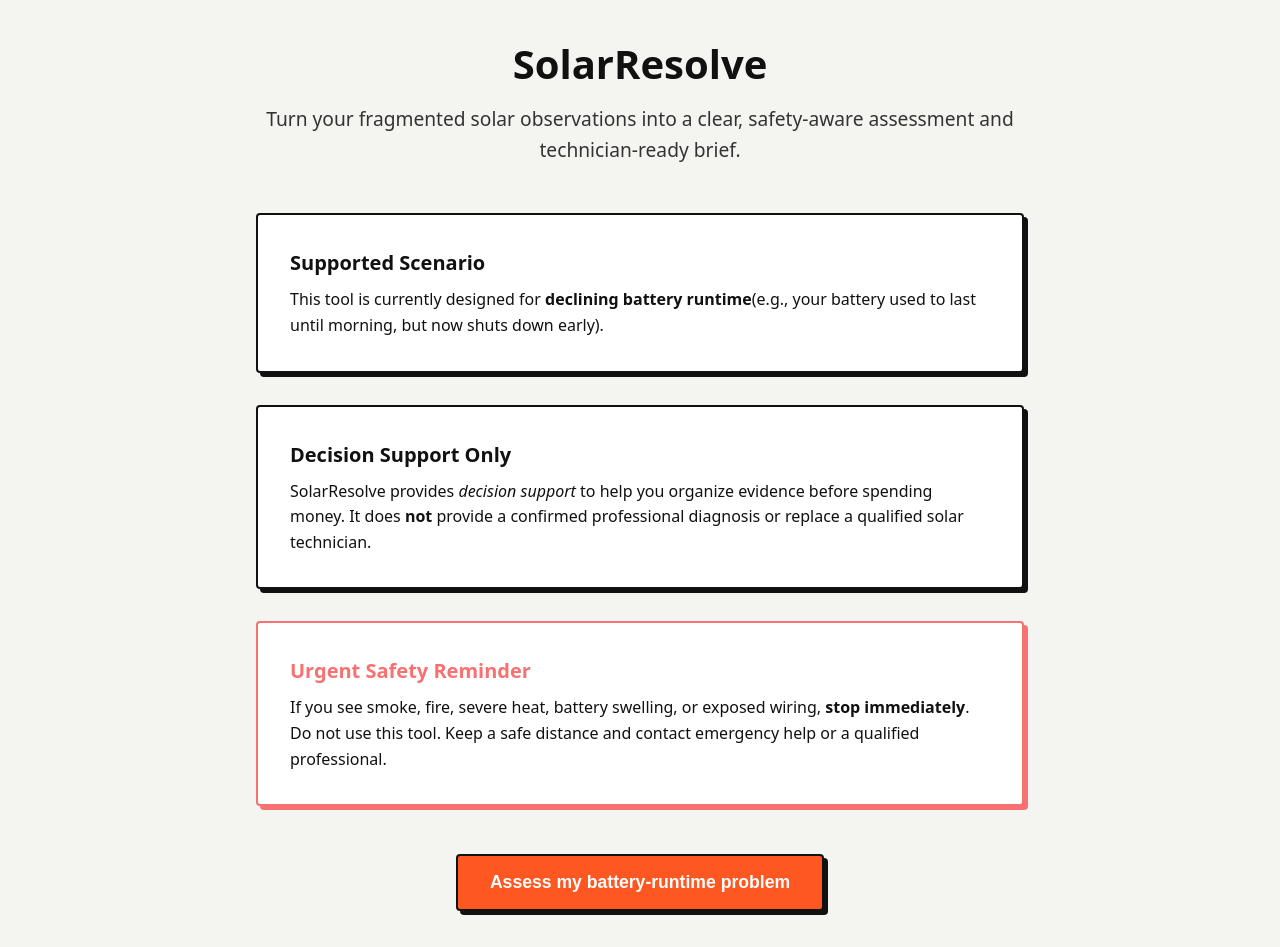
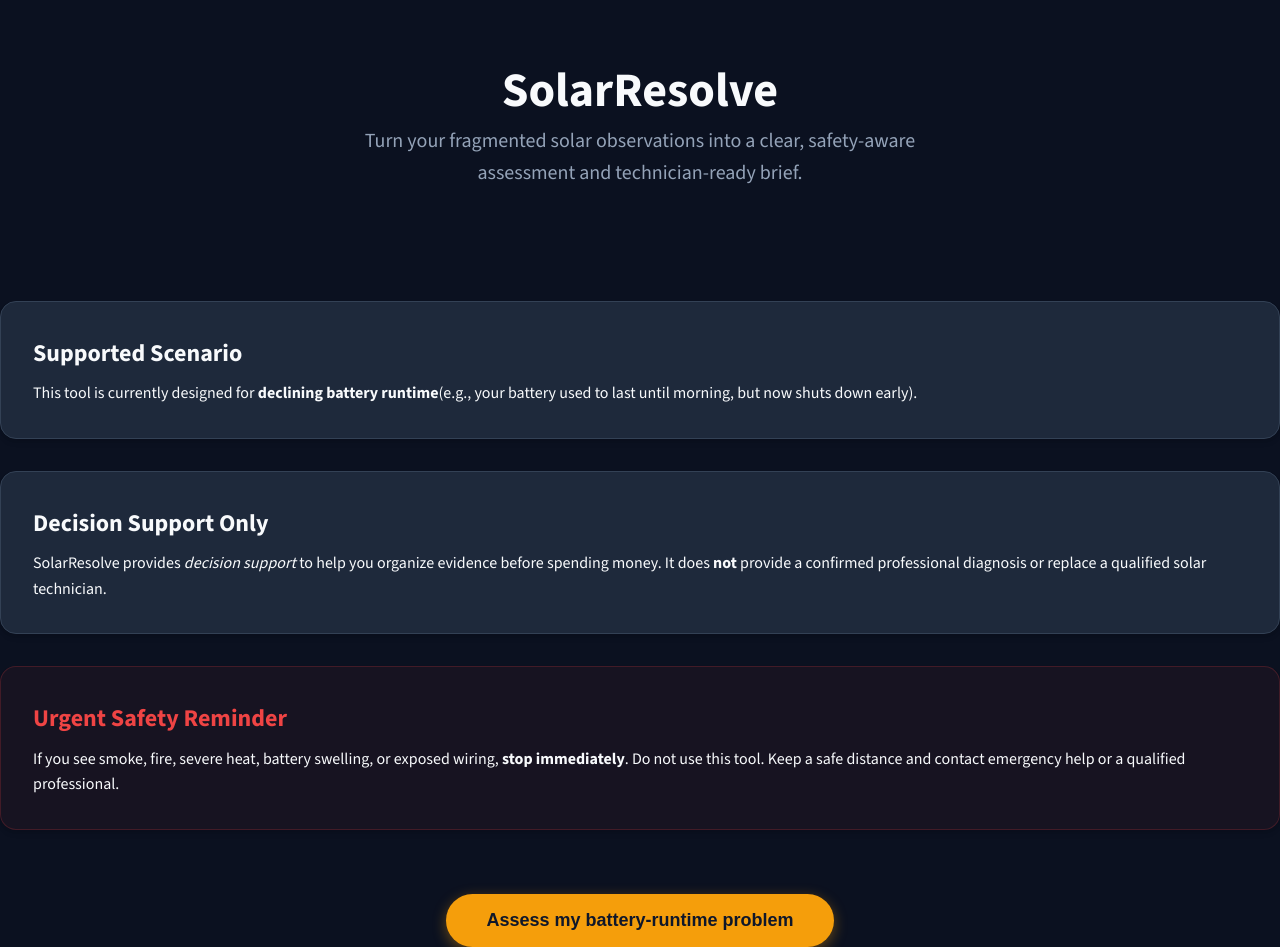
Before and after one commit to albunani/SolarResolve-24, a React (Vite) app in the folder frontend/: page / in a window 1280 px wide. Built offline with nearby package versions, Linux system fonts and the light colour scheme; no server answers.

Commit message:
feat: redesign UI to match SolarPeer360 brand guidelines

```diff
--- a/frontend/src/index.css
+++ b/frontend/src/index.css
@@ -1,24 +1,37 @@
+@import url('https://fonts.googleapis.com/css2?family=Source+Sans+3:wght@400;500;600;700;800&display=swap');
+
 :root {
-  /* Colors */
-  --bg-main: #f4f4f0;
-  --bg-surface: #ffffff;
-  --text-primary: #111111;
-  --text-secondary: #333333;
-  --text-muted: #666666;
-  --accent-primary: #ff5722; /* Vibrant solar amber */
-  --accent-hover: #ff784e;
-  --accent-focus: #111111;
-  --border-color: #111111;
+  /* SolarPeer360 Inspired Palette */
+  --bg-main: #0b1120; /* Deep dark slate */
+  --bg-surface: #1e293b; /* Slightly lighter card bg */
+  --bg-white: #ffffff;
+
+  --text-primary: #f8fafc;
+  --text-secondary: #94a3b8;
+  --text-muted: #64748b;
+  --text-dark: #0f172a;
+
+  --accent-primary: #f59e0b; /* Amber energy */
+  --accent-hover: #fbbf24;
+  --accent-focus: #fcd34d;
+
+  --border-color: #334155;
+  --border-light: #e2e8f0;
 
   /* Typography */
-  --font-sans: system-ui, -apple-system, sans-serif;
+  --font-sans: 'Source Sans 3', system-ui, -apple-system, sans-serif;
 
   /* Layout & Spacing */
   --space-sm: 0.5rem;
   --space-md: 1rem;
   --space-lg: 2rem;
   --space-xl: 4rem;
-  --radius-md: 4px;
+  --radius-md: 12px;
+  --radius-lg: 16px;
+
+  --shadow-sm: 0 1px 2px 0 rgba(0, 0, 0, 0.05);
+  --shadow-md: 0 4px 6px -1px rgba(0, 0, 0, 0.1), 0 2px 4px -1px rgba(0, 0, 0, 0.06);
+  --shadow-lg: 0 10px 15px -3px rgba(0, 0, 0, 0.1), 0 4px 6px -2px rgba(0, 0, 0, 0.05);
 
   --max-width: 800px;
 }
@@ -40,32 +53,68 @@ body {
 a {
   color: var(--accent-primary);
   text-decoration: none;
+  font-weight: 500;
+  transition: color 0.2s ease;
 }
 
 a:hover {
-  text-decoration: underline;
+  color: var(--accent-hover);
 }
 
-button:focus-visible, a:focus-visible {
-  outline: 2px solid var(--accent-focus);
-  outline-offset: 4px;
-}
-
-#root {
-  display: flex;
-  flex-direction: column;
-  min-height: 100vh;
-}
-
-.container {
-  width: 100%;
+.app-container {
   max-width: var(--max-width);
   margin: 0 auto;
-  padding: var(--space-lg) var(--space-md);
-}
-
-.screen-container {
-  flex: 1;
+  padding: var(--space-lg);
+  min-height: 100vh;
   display: flex;
   flex-direction: column;
 }
+
+/* Base Card Utility */
+.card {
+  background-color: var(--bg-surface);
+  border: 1px solid var(--border-color);
+  border-radius: var(--radius-lg);
+  padding: var(--space-lg);
+  box-shadow: var(--shadow-md);
+  transition: transform 0.2s ease, box-shadow 0.2s ease;
+}
+
+.card-lift:hover {
+  transform: translateY(-4px);
+  box-shadow: var(--shadow-lg);
+}
+
+/* Typography utilities */
+.eyebrow {
+  color: var(--accent-primary);
+  font-weight: 700;
+  text-transform: uppercase;
+  letter-spacing: 0.05em;
+  font-size: 0.875rem;
+  margin-bottom: 0.5rem;
+}
+
+.muted {
+  color: var(--text-muted);
+  font-size: 0.875rem;
+}
+
+.small-heading {
+  font-size: 1.5rem;
+  font-weight: 700;
+  color: var(--text-primary);
+}
+
+/* Icon Badges */
+.icon-badge {
+  display: inline-flex;
+  align-items: center;
+  justify-content: center;
+  width: 48px;
+  height: 48px;
+  border-radius: 12px;
+  background-color: rgba(245, 158, 11, 0.1);
+  color: var(--accent-primary);
+  margin-bottom: 1rem;
+}
--- a/frontend/src/screens/FormStyles.css
+++ b/frontend/src/screens/FormStyles.css
@@ -5,36 +5,49 @@
   flex-direction: column;
   gap: var(--space-lg);
   max-width: 600px;
+  margin: 0 auto;
+}
+
+.form-header {
+  margin-bottom: var(--space-sm);
 }
 
 .form-header h1 {
-  font-size: 2.2rem;
+  font-size: 2.25rem;
   font-weight: 800;
   color: var(--text-primary);
   margin-bottom: var(--space-sm);
+  line-height: 1.2;
 }
 
 .form-header p {
   color: var(--text-secondary);
+  font-size: 1.1rem;
 }
 
 .form-section {
   background-color: var(--bg-surface);
-  border: 2px solid var(--border-color);
-  border-radius: var(--radius-md);
+  border: 1px solid var(--border-color);
+  border-radius: var(--radius-lg);
   padding: var(--space-lg);
   display: flex;
   flex-direction: column;
   gap: var(--space-md);
-  box-shadow: 4px 4px 0px var(--border-color);
+  box-shadow: var(--shadow-md);
+  transition: transform 0.2s ease, box-shadow 0.2s ease;
+}
+
+.form-section:hover {
+  box-shadow: var(--shadow-lg);
+  transform: translateY(-2px);
 }
 
 .form-section h2 {
   font-size: 1.25rem;
-  font-weight: 800;
+  font-weight: 700;
   color: var(--text-primary);
   margin-bottom: var(--space-sm);
-  border-bottom: 2px solid var(--border-color);
+  border-bottom: 1px solid var(--border-color);
   padding-bottom: var(--space-sm);
 }
 
@@ -50,19 +63,22 @@
   align-items: center;
   gap: 12px;
   cursor: pointer;
-  padding: 12px;
+  padding: 16px;
   border-radius: var(--radius-md);
-  border: 2px solid transparent;
+  border: 1px solid var(--border-color);
+  background-color: rgba(255, 255, 255, 0.02);
   transition: all 0.2s;
 }
 
 .checkbox-label:hover {
-  background-color: rgba(0, 0, 0, 0.03);
-  border-color: var(--border-color);
+  background-color: rgba(255, 255, 255, 0.05);
+  border-color: var(--text-secondary);
 }
 
 .checkbox-text {
-  font-size: 1.05rem;
+  font-size: 1rem;
+  color: var(--text-primary);
+  font-weight: 500;
 }
 
 /* Inputs */
@@ -83,29 +99,30 @@
 
 .form-group label {
   font-weight: 600;
-  color: var(--text-primary);
+  color: var(--text-secondary);
+  font-size: 0.9rem;
 }
 
 input[type="text"],
 input[type="number"],
 select,
 textarea {
-  background-color: var(--bg-main);
+  background-color: #0f172a; /* Darker than surface */
   color: var(--text-primary);
-  border: 2px solid var(--border-color);
+  border: 1px solid var(--border-color);
   border-radius: var(--radius-md);
-  padding: 0.75rem 1rem;
+  padding: 0.875rem 1rem;
   font-family: inherit;
   font-size: 1rem;
-  transition: box-shadow 0.2s, transform 0.1s;
+  transition: all 0.2s;
 }
 
 input:focus,
 select:focus,
 textarea:focus {
   outline: none;
-  box-shadow: 4px 4px 0px var(--accent-primary);
   border-color: var(--accent-primary);
+  box-shadow: 0 0 0 3px rgba(245, 158, 11, 0.2);
 }
 
 textarea {
@@ -128,45 +145,44 @@ textarea {
   display: flex;
   justify-content: space-between;
   align-items: center;
-  margin-top: var(--space-md);
+  margin-top: var(--space-lg);
 }
 
 .secondary-btn {
-  background-color: #fff;
+  background-color: transparent;
   color: var(--text-primary);
   font-size: 1rem;
-  font-weight: 800;
-  padding: 1rem 2rem;
-  border: 2px solid var(--border-color);
-  border-radius: var(--radius-md);
-  box-shadow: 4px 4px 0px var(--border-color);
+  font-weight: 600;
+  padding: 0.875rem 2rem;
+  border: 1px solid var(--border-color);
+  border-radius: 9999px;
   cursor: pointer;
-  transition: transform 0.1s ease, box-shadow 0.1s ease;
+  transition: all 0.2s ease;
 }
 
 .secondary-btn:hover {
-  background-color: #f4f4f0;
+  background-color: rgba(255, 255, 255, 0.05);
+  border-color: var(--text-secondary);
 }
 
 .secondary-btn:active {
-  transform: translate(2px, 2px);
-  box-shadow: 2px 2px 0px var(--border-color);
+  transform: translateY(1px);
 }
 
 /* Escalation State */
 .escalation-container {
-  border-color: #ef4444;
-  background-color: #ffeae6;
-  box-shadow: 4px 4px 0px #ef4444;
+  border-color: rgba(239, 68, 68, 0.3);
+  background-color: rgba(239, 68, 68, 0.1);
+  box-shadow: none;
 }
 
 .escalation-container h2 {
   color: #ef4444;
-  border-bottom-color: #ef4444;
+  border-bottom-color: rgba(239, 68, 68, 0.2);
 }
 
 .escalation-text {
   font-size: 1.1rem;
-  font-weight: 600;
+  font-weight: 500;
   color: #ef4444;
 }
--- a/frontend/src/screens/HomeScreen.css
+++ b/frontend/src/screens/HomeScreen.css
@@ -7,27 +7,36 @@
 .home-header {
   text-align: center;
   margin-bottom: var(--space-md);
+  padding: var(--space-xl) 0;
 }
 
 .brand-title {
-  font-size: 2.5rem;
+  font-size: 3rem;
+  font-weight: 800;
   color: var(--text-primary);
   margin-bottom: var(--space-sm);
+  line-height: 1.1;
+}
+
+.brand-highlight {
+  color: var(--accent-primary);
 }
 
 .value-prop {
-  font-size: 1.2rem;
+  font-size: 1.25rem;
   color: var(--text-secondary);
+  max-width: 600px;
+  margin: 0 auto;
 }
 
 .scope-section,
 .disclaimer-section,
 .urgent-safety-reminder {
   background-color: var(--bg-surface);
-  border: 2px solid var(--border-color);
-  border-radius: var(--radius-md);
+  border: 1px solid var(--border-color);
+  border-radius: var(--radius-lg);
   padding: var(--space-lg);
-  box-shadow: 4px 4px 0px var(--border-color);
+  box-shadow: var(--shadow-md);
 }
 
 .scope-section h2,
@@ -35,43 +44,60 @@
 .urgent-safety-reminder h3 {
   color: var(--text-primary);
   margin-bottom: var(--space-sm);
-  font-size: 1.25rem;
-  font-weight: 800;
+  font-size: 1.5rem;
+  font-weight: 700;
+}
+
+.scope-section ul {
+  list-style: none;
+  padding: 0;
+}
+
+.scope-section li {
+  display: flex;
+  align-items: center;
+  gap: 12px;
+  margin-bottom: 12px;
+  color: var(--text-secondary);
 }
 
 .urgent-safety-reminder {
-  border-color: #f87171;
-  box-shadow: 4px 4px 0px #f87171;
+  border-color: rgba(239, 68, 68, 0.2);
+  background-color: rgba(239, 68, 68, 0.05);
 }
 
 .urgent-safety-reminder h3 {
-  color: #f87171;
+  color: #ef4444;
 }
 
 .cta-container {
   display: flex;
   justify-content: center;
-  margin-top: var(--space-md);
+  margin-top: var(--space-lg);
 }
 
 .primary-cta {
   background-color: var(--accent-primary);
-  color: #fff;
-  font-size: 1.1rem;
-  font-weight: 800;
-  padding: 1rem 2rem;
-  border: 2px solid var(--border-color);
-  border-radius: var(--radius-md);
-  box-shadow: 4px 4px 0px var(--border-color);
+  color: var(--text-dark);
+  font-size: 1.125rem;
+  font-weight: 700;
+  padding: 1rem 2.5rem;
+  border: none;
+  border-radius: 9999px; /* Pill shape */
+  box-shadow: 0 4px 14px 0 rgba(245, 158, 11, 0.39);
   cursor: pointer;
-  transition: transform 0.1s ease, box-shadow 0.1s ease;
+  transition: all 0.2s ease;
+  display: inline-flex;
+  align-items: center;
+  gap: 8px;
 }
 
 .primary-cta:hover {
   background-color: var(--accent-hover);
+  transform: translateY(-2px);
+  box-shadow: 0 6px 20px rgba(245, 158, 11, 0.4);
 }
 
 .primary-cta:active {
-  transform: translate(2px, 2px);
-  box-shadow: 2px 2px 0px var(--border-color);
+  transform: translateY(1px);
 }
```
